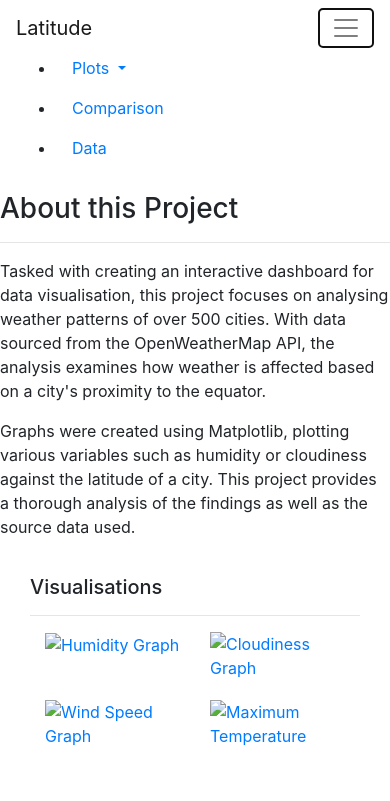
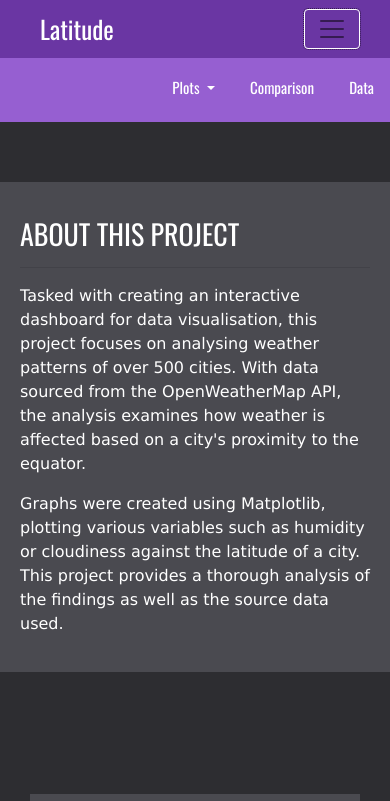
Before and after one commit to presitkaur/Web-Design-Challenge, a plain HTML site: page Web Visualisations/index.html in a window 390 px wide. Both pictures are taken after a click on the button "Toggle navigation". Shown: the top 801 px of the page. Drawn offline with nearby package versions, Linux system fonts and the light colour scheme.

Commit message:
Updated: Work in Progress

```diff
--- a/Web Visualisations/style.css
+++ b/Web Visualisations/style.css
@@ -1 +1,128 @@
-work in progress
+body{
+    background-color: rgb(45, 45, 49);
+    font-family:  'Oswald', sans-serif;
+}
+
+p {
+    font-family:Verdana, Geneva, Tahoma, sans-serif;
+    color:white
+}
+
+h3, h5 {
+    padding-top: 25px;
+    font-family: 'Oswald', sans-serif;
+    text-transform: uppercase;
+    color: white
+}
+
+ul {
+    font-family: 'Oswald', sans-serif;
+    font-size: 14px;
+    list-style: none;
+    text-align: right;
+    padding-left: 25px;
+    vertical-align: middle;
+}
+
+ul > li {
+    padding-top: 10px;
+    display: inline-block;
+    zoom:1;
+    *display:inline;
+}
+
+
+.navbar{
+    max-height: 70px;
+    background-color: rgb(106, 54, 163, 1);
+    font-size: 14px;
+    color: black;
+}
+
+.navigation .navbar-brand{
+    color: white;
+    margin-left: 30px;
+    padding: inherit;
+    background-color:  rgb(106, 54, 163, 1);
+    font-family: 'Oswald', sans-serif;
+    font-size: 25px;
+    vertical-align: middle;
+}
+
+.navbar{
+    background-color: rgb(106, 54, 163, 1);
+    font-size: 12px;
+}
+
+.active, .dropdown-menu .dropdown-item:active a:hover{
+    background-color:  rgb(145, 93, 201) !important;
+}
+
+.dropdown-item{
+    color:  rgb(30, 30, 34) !important;
+}
+
+
+.dropdown .dropdown-menu .dropdown-item:active, .dropdown .dropdown-menu .dropdown-item:hover{
+    background-color:#E7E7E7 !important;
+}
+
+a{
+    color: white;
+    font-size: 15px;
+}
+.nav-link:hover{
+    background-color:#E7E7E7 !important;
+}
+
+.navbar-brand:hover{
+color: rgb(175, 175, 175) !important;
+}
+
+img{
+    width:100%;
+    height:100%;
+}
+
+.active, .panel:hover{
+    border-color:blueviolet;
+    border-style: solid;
+}
+
+.visualisation{
+    width:50% !important;
+    height: 50% impor !important
+}
+
+.box {
+    margin-top: 60px;
+    margin-bottom: 62px;
+    padding: 10px 20px 15px;
+    color:black;
+    background-color:rgb(74, 74, 80);
+}
+
+/* Media Queries */
+@media(max-width: 992px){
+    .navbar{
+        max-height: none;
+        padding: inherit;
+    }
+    .navbar div{
+        margin: inherit;
+        background-color: rgb(150, 95, 209);
+    }
+    .navbar-brand{
+        padding: 10px !important;
+    }
+
+    button{
+        margin-right: 30px;
+    }
+    button:focus {
+
+        outline: 1px dotted;
+        outline: 5px auto -webkit-focusring-color;
+
+        }
+    }
```
